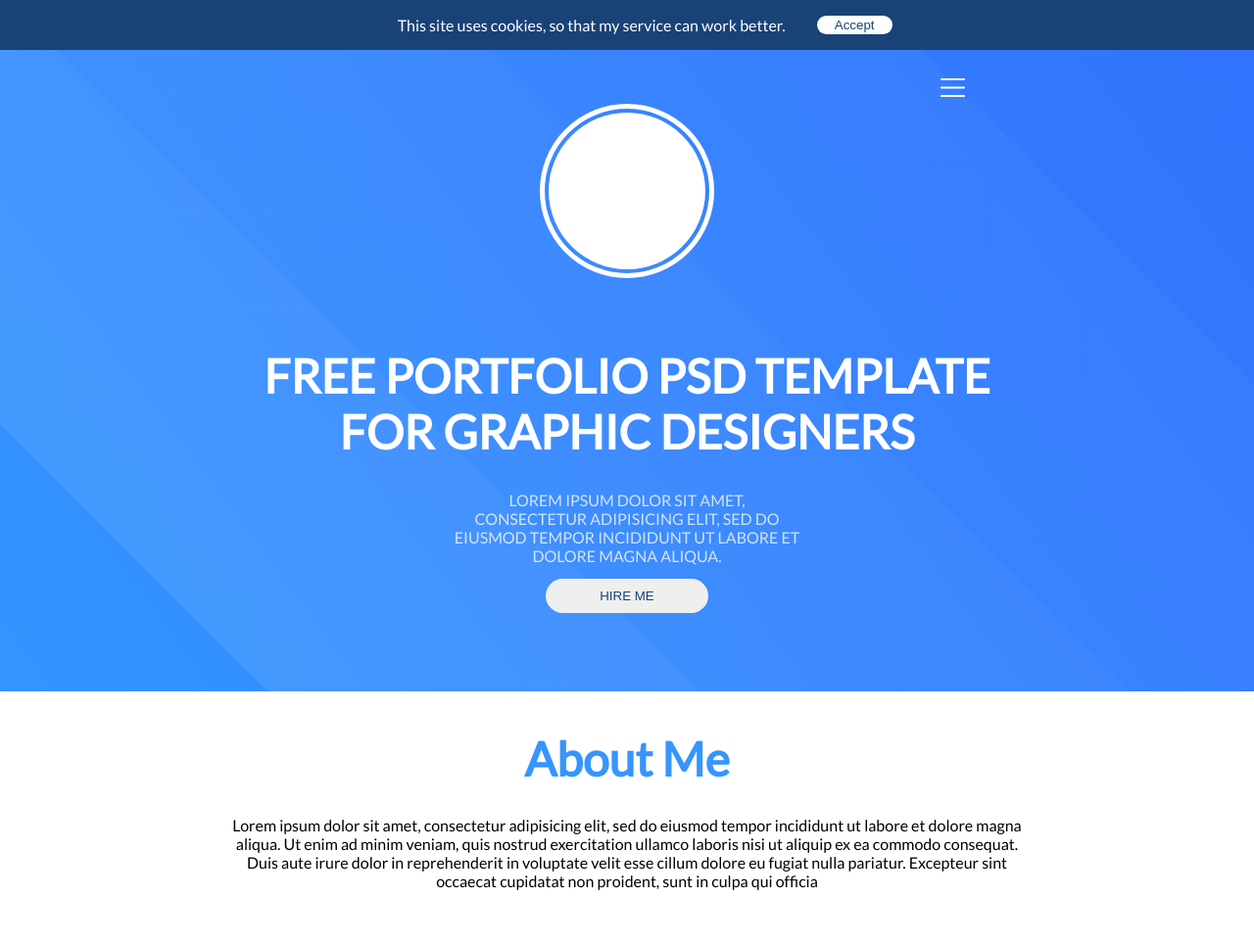
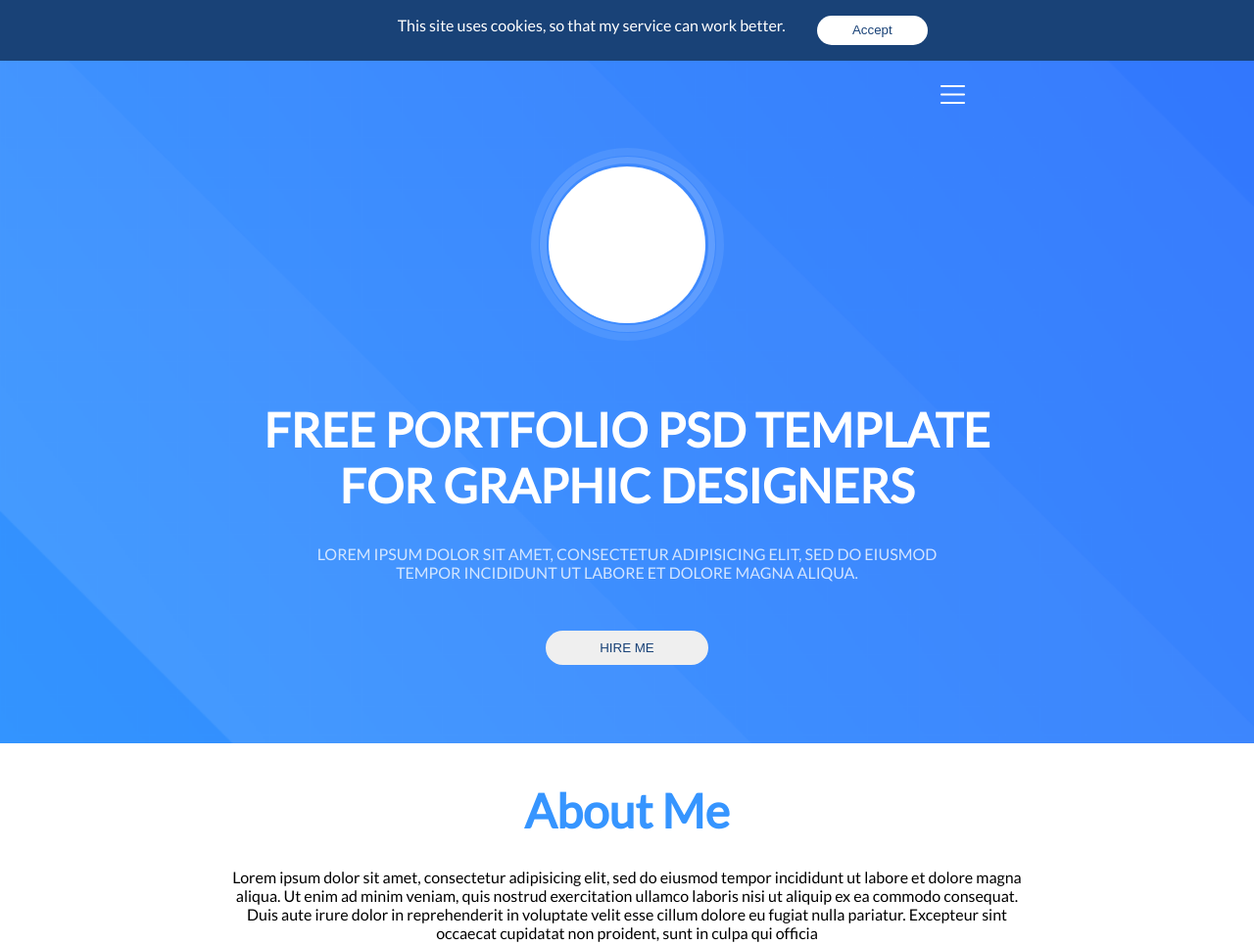
Before and after one commit to Gr-Stanislav/class_work, a plain HTML site: page index.html in a window 1280 px wide. Shown: the top 965 px of the page at 98% size. Drawn offline with Linux system fonts and the light colour scheme.

Commit message:
added media, user photo, delete line

```diff
--- a/CSS/style.css
+++ b/CSS/style.css
@@ -16,6 +16,8 @@ header {
     height: auto;
     /* background-color: #3695FF; */
     background-image: url("../images/trat.png");
+    background-repeat: no-repeat;
+    background-size: cover;
 }
 
 .top_block {
@@ -28,7 +30,7 @@ header {
 
 .menu {
     display: block;
-    position: absolute;
+    position: relative;
     left: 75%;
     top: 10%;
     cursor: pointer;
@@ -44,10 +46,18 @@ header {
     color: #194277;
     background-color: #ffffff;
     margin: 1rem;
-    padding: 3% 25%;
+    padding: 10% 50%;
     border-radius: 25px;
     border: none;
+    outline: none;
+    cursor: pointer;
 }
+
+.men {
+    width: 100%;
+    margin-top: 2%;
+}
+
 
 .photo_user {
     margin: 0 auto;
@@ -61,13 +71,25 @@ header {
 .photo_user::before {
     content: "";
     display: block;
-    border: 5px solid white;
-    width: 105%;
-    height: 105%;
+    border: 7px solid rgba(255, 255, 255, 0.171);
+    width: 103%;
+    height: 103%;
     border-radius: 50%;
     position: relative;
     left: -9px;
-    top: -9px;
+    top: -9.7px;
+}
+
+.photo_user::after {
+    content: "";
+    display: block;
+    border: 8px solid rgba(255, 255, 255, 0.082);
+    width: 113%;
+    height: 113%;
+    border-radius: 50%;
+    position: relative;
+    left: -18px;
+    top: -197.5px;
 }
 
 
@@ -84,10 +106,10 @@ header {
     width: 50%;
     text-align: center;
     margin: 0 auto;
-    height: 40px;
 }
+
 .header_text {
-    width: 56%;
+    width: 100%;
     text-align: center;
     margin: 0 auto;
     color: rgba(255, 255, 255, 0.767);
@@ -108,6 +130,8 @@ header {
     padding: 10px;
     border-radius: 25px;
     color: #194277;
+    outline: none;
+    cursor: pointer;
 }
 
 /* WHITE BLOCK---------------- */
@@ -230,6 +254,20 @@ header {
     padding-bottom: 5%;
 }
 
+@media screen and (max-width: 650px){
+    .zagolovok {
+        width: 87%;
+    }
+
+    .slide {
+        width: 90%;
+    }
+
+    .top_block_1, .top_block_2, .top_block_3 {
+        margin-top: 50px;
+    }
+}
+
 /* ---- medium screen ---- */
 @media only screen and (min-width: 65rem) {
     .card__item {
--- a/index.html
+++ b/index.html
@@ -21,7 +21,10 @@
             </div>
         </div>
 
-        <img src="images/Menuxa.png" alt="menu" class="menu">
+        <div class="men">
+            <img src="images/Menuxa.png" alt="menu" class="menu">
+        </div>
+
         <div class="photo_user"></div>
 
 
@@ -45,6 +48,7 @@
                 esse cillum dolore eu fugiat nulla pariatur. Excepteur sint occaecat cupidatat non proident, sunt in culpa qui officia </p>
         </div>
     </header>
+
 
     <div class="expert">
         <h2 class="expert_zagolovok">Expert In</h2>
```
